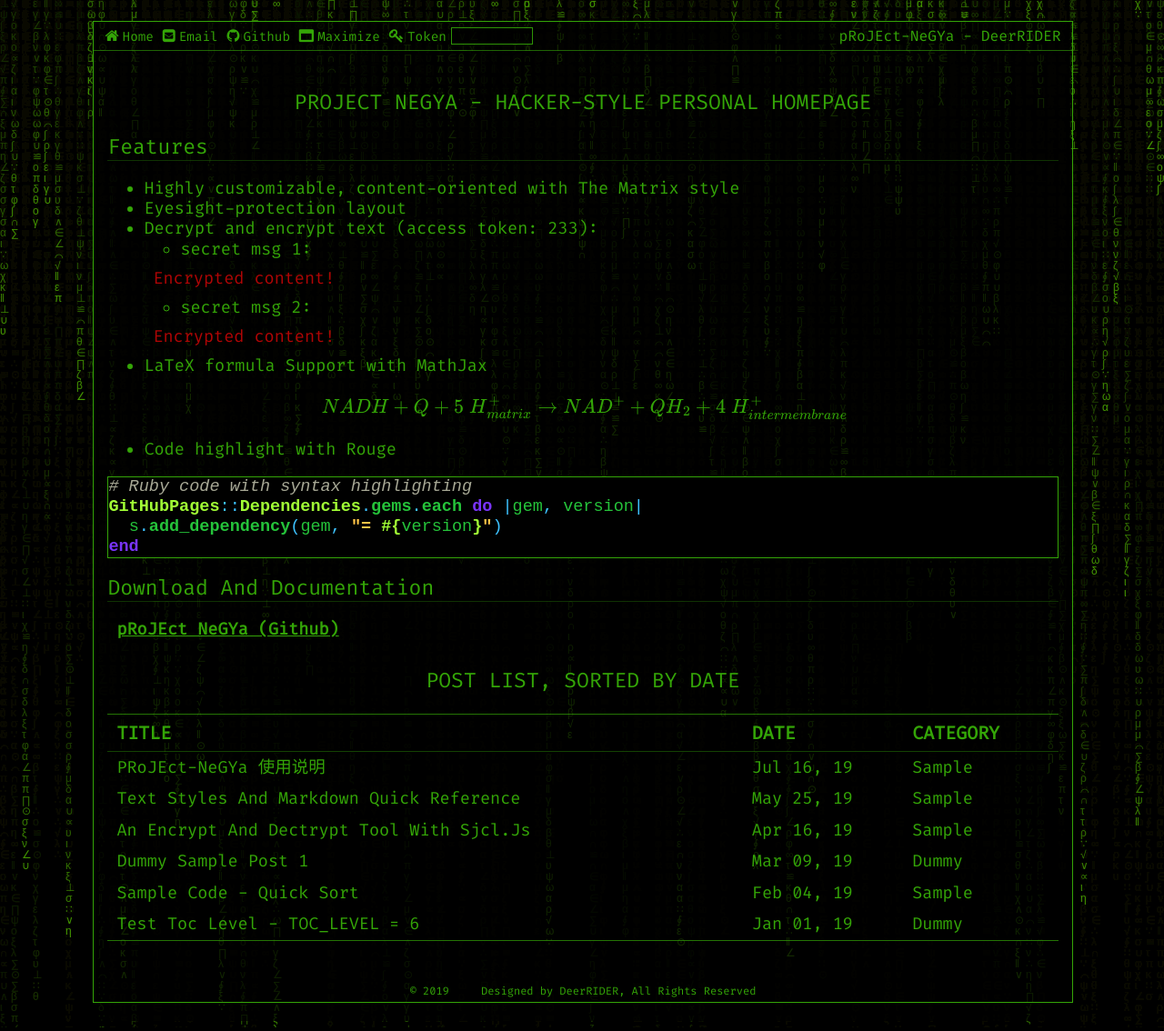
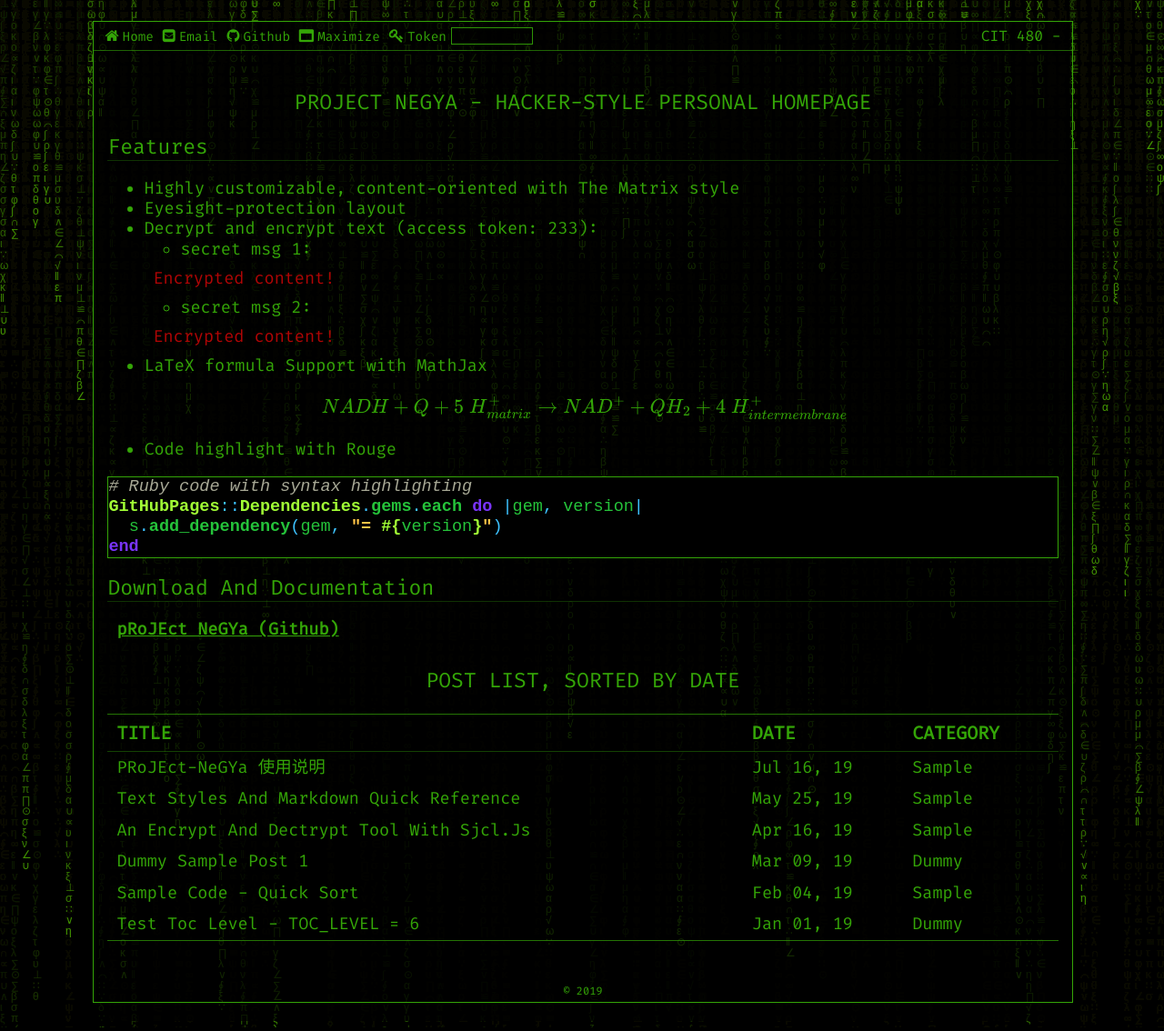
Before and after one commit to dsr88068/dsr88068.github.io, a Jekyll site: the page built from pages/index.md, in a window 1280 px wide. Shown: the whole page at 91% size. Built offline with Jekyll 4.4.1, drawn with Linux system fonts in a browser that asks for light colours; formulas are drawn with MathJax 3.

Commit message:
Update _config.yml

```diff
--- a/_config.yml
+++ b/_config.yml
@@ -1,20 +1,20 @@
 ## Settings
-title: pRoJEct-NeGYa
-owner: "DeerRIDER"
-url: "https://akiritsu.github.io"
-baseurl: "/pRoJEct-NeGYa"
-permalink: /:title/
-description: ""
-markdown: kramdown
+title: CIT 480
+owner:
+url:
+baseurl:
+permalink:
+description: "This is used to post blogs for CIT 480"
+markdown:
 webrick:
   headers:
     Access-Control-Allow-Origin: "*"
 ## Global Variables
-email: "akiritsu@outlook.com"
-github: "akiritsu/pRoJEct-NeGYa"
+email:
+github: dsr88068
 # path to: css/, fonts/, img/ and js/
 assets_path: "/assets" # i.e. "/assets"
-statement: "Designed by DeerRIDER, All Rights Reserved"
+statement:
 # default max toc levels: 1 - 6 (h1 - h6)
 toc_level: 3
 # texts randomly displayed in background
```
